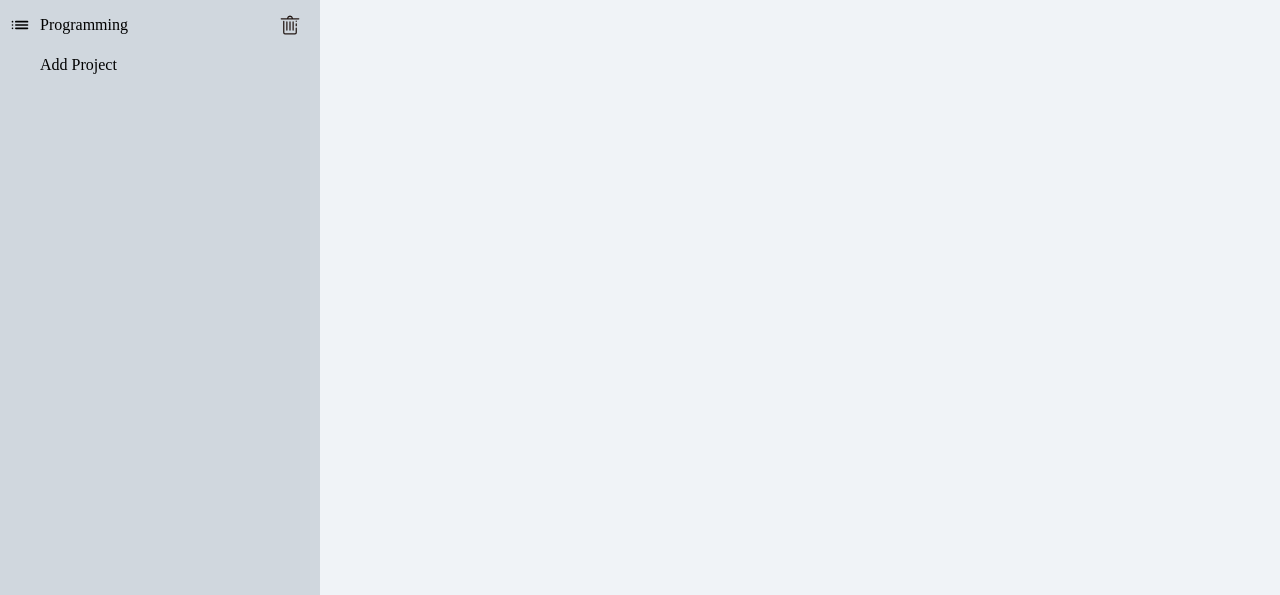
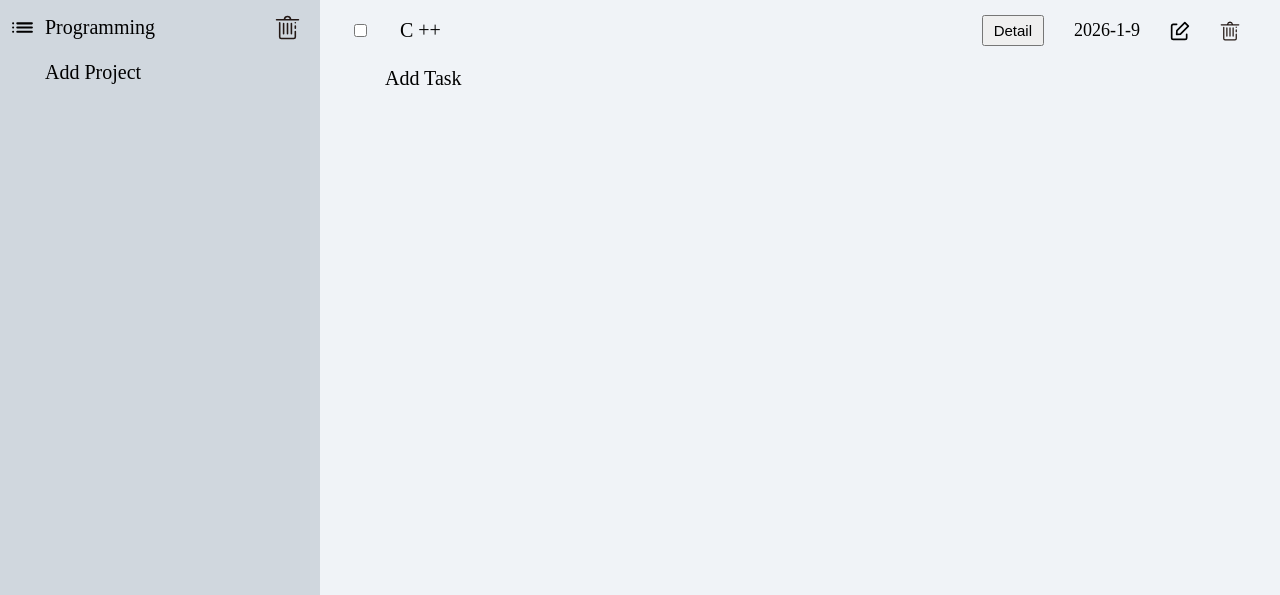
Before and after one commit to RickyZeng0/odin-to-do-list, a website built with webpack: page src/template.html in a window 1280 px wide. Shown: the part 205-800 px from the top of the page. Built offline with nearby package versions, Linux system fonts and the light colour scheme; files whose address does not match are found by name.

Commit message:
Done the formatting of item list

```diff
--- a/src/style.css
+++ b/src/style.css
@@ -1,4 +1,5 @@
 body {
+    font-size: 20px;
     margin: 0px;
     height: 100vh;
     display: grid;
@@ -33,18 +34,24 @@
     background-color: rgb(208, 215, 222);
 }
 
-.project , .add-project{
+
+.project , .add-project , .add-item , .item{
+    border-radius: 5px;
     padding: 10px 10px 10px 0px;
     display: flex;
     align-items: center;
     gap: 10px;
 }
 
-.project-title {
+.project:hover , .add-project:hover , .add-item:hover , .item:hover{
+    background-color: rgba(142, 141, 141,0.3);
+}
+
+.project-title , .item-title {
     margin-right: auto;
 }
 
-.project-list .title{
+.project-list .title , .item-list .title{
     margin-bottom: 20px;
 }
 
@@ -54,8 +61,8 @@
 }
 
 .icon {
-    width: 20px;
-    height: 20px;
+    width: 25px;
+    height: 25px;
     background-size: cover;
 }
 
@@ -63,15 +70,37 @@
     background-image: url(./img/project.svg);
 }
 
-.project-delete {
+.project-delete , .item-delete{
     background-image: url(./img/delete.svg);
 }
 
-.project-add {
+.project-add , .item-add{
     background-image: url(./img/add.svg);
 }
 
+.item-edit {
+    background-image: url(./img/edit.svg);
+}
+
 .item-list{
-
+    padding: 10px 30px;
     background-color: rgb(240, 243, 247);
 }
+
+.item {
+    gap: 30px;
+}
+
+.item .icon{
+    width: 20px;
+    height: 20px;
+}
+
+.item-detail{
+    padding: 5px 10px;
+    font-size: 15px;
+}
+
+.item-date{
+    font-size: 18px;
+}
--- a/src/template.html
+++ b/src/template.html
@@ -22,6 +22,20 @@
             <div>Add Project</div>
         </div>
     </div>
-    <div class="item-list"></div>
+    <div class="item-list">
+        <div class="title">Programming</div>
+        <div class="item">
+            <input type="checkbox">
+            <div class="item-title">C ++</div>
+            <button class="item-detail">Detail</button>
+            <div class="item-date">2026-1-9</div>
+            <div class="item-edit icon"></div>
+            <div class="item-delete icon"></div>
+        </div>
+        <div class="add-item">
+            <div class="item-add icon"></div>
+            <div>Add Task</div>
+        </div>
+    </div>
 </body>
 </html>
```
